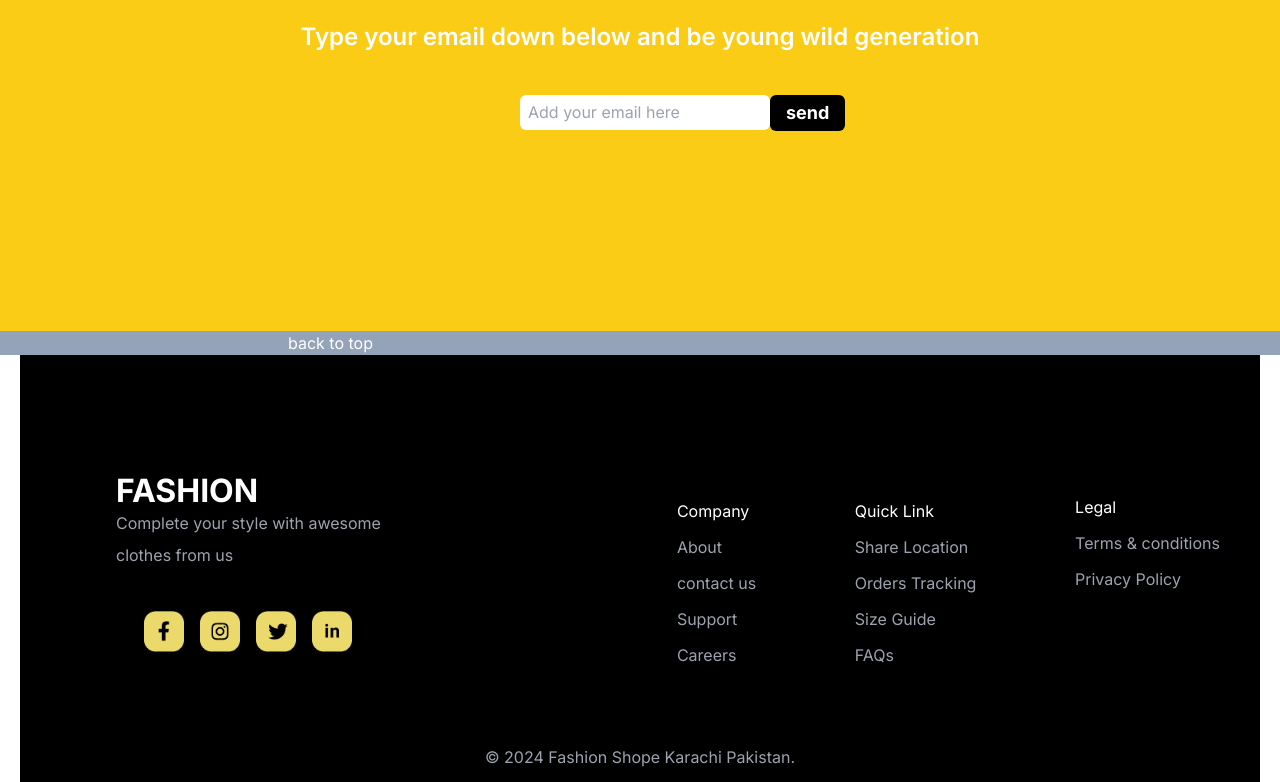
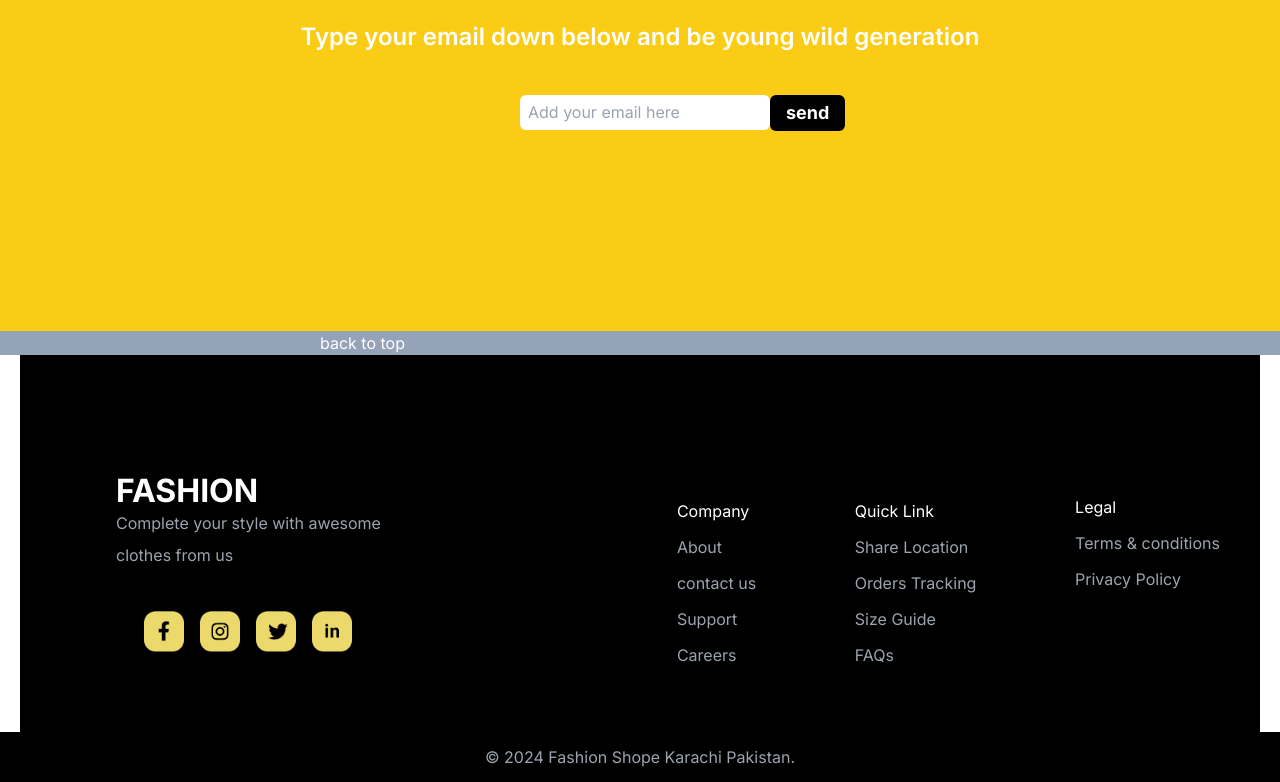
Before and after one commit to Nazia-naz90/online-fashion-shop-website, a Next.js app: page / in a window 1280 px wide. Shown: the part 3821-4603 px from the top of the page. Built offline with nearby package versions, Linux system fonts and the light colour scheme.

Commit message:
modified footer file

```diff
--- a/src/app/components/footer.tsx
+++ b/src/app/components/footer.tsx
@@ -79,10 +79,10 @@ const Footer = () => {
           className="max-w-7xl sm:max-w-7xl
          md:max-w-7xl lg:max-w-7xl xl:max-w-7xl 2xl:max-w-7xl
         mx-auto sm:mx-auto md:mx-60 lg:mx-auto xl:mx-auto container
-        items-center justify-center
+        items-center justify-center  md:px-80
         height-[50px]  bg-slate-400"
         >
-          <Link href={"/"} className="text-white text-center md:ml-72">
+          <Link href={"/"} className="text-white text-center ">
             back to top
           </Link>
         </div>
@@ -211,7 +211,7 @@ const Footer = () => {
           justify-center sm:justify-center md:justify-center lg:justify-center xl:justify-center
           items-center sm:items-center md:items-center lg:items-center
           xl:items-center mx-auto bg-black
-          h-[50px] md:w-[1240px] ">
+          h-[50px] ">
           <div>
             <h6 className="text-gray-400">
               © 2024 Fashion Shope Karachi Pakistan.</h6>
```
